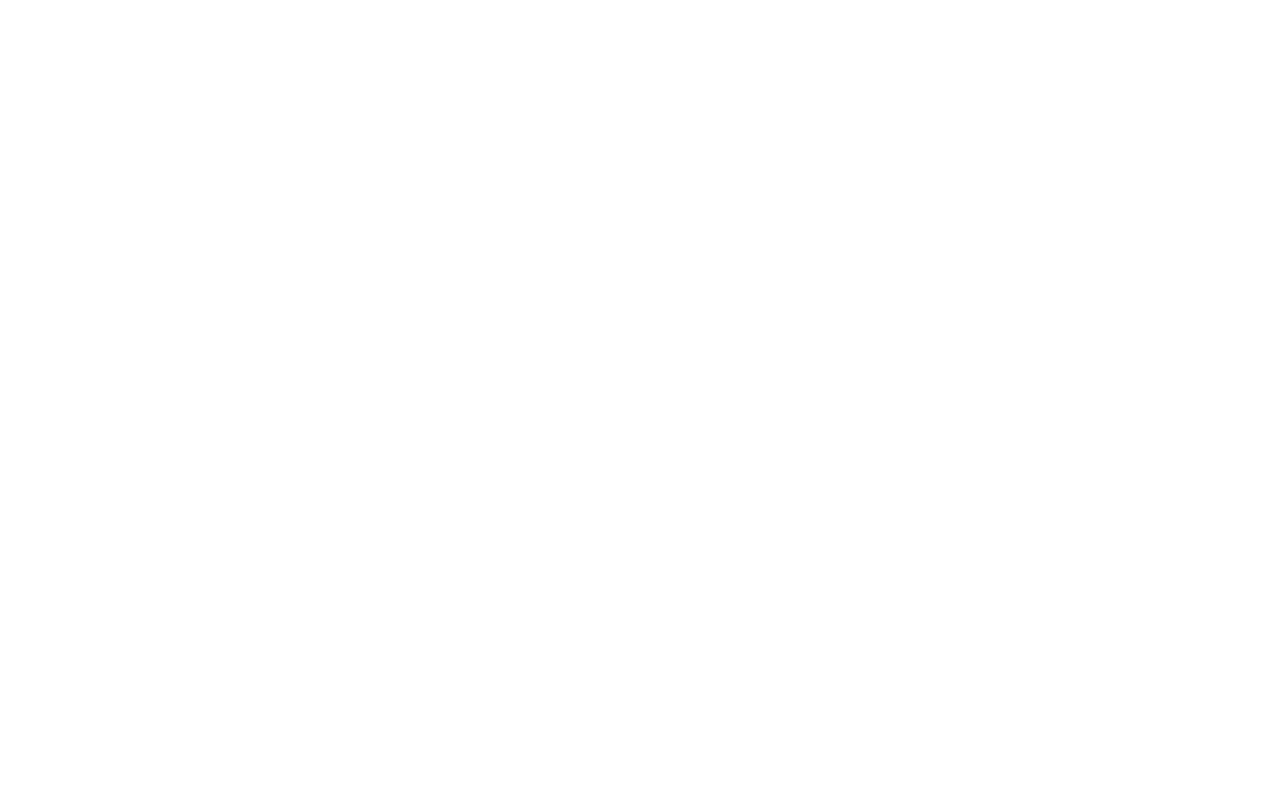
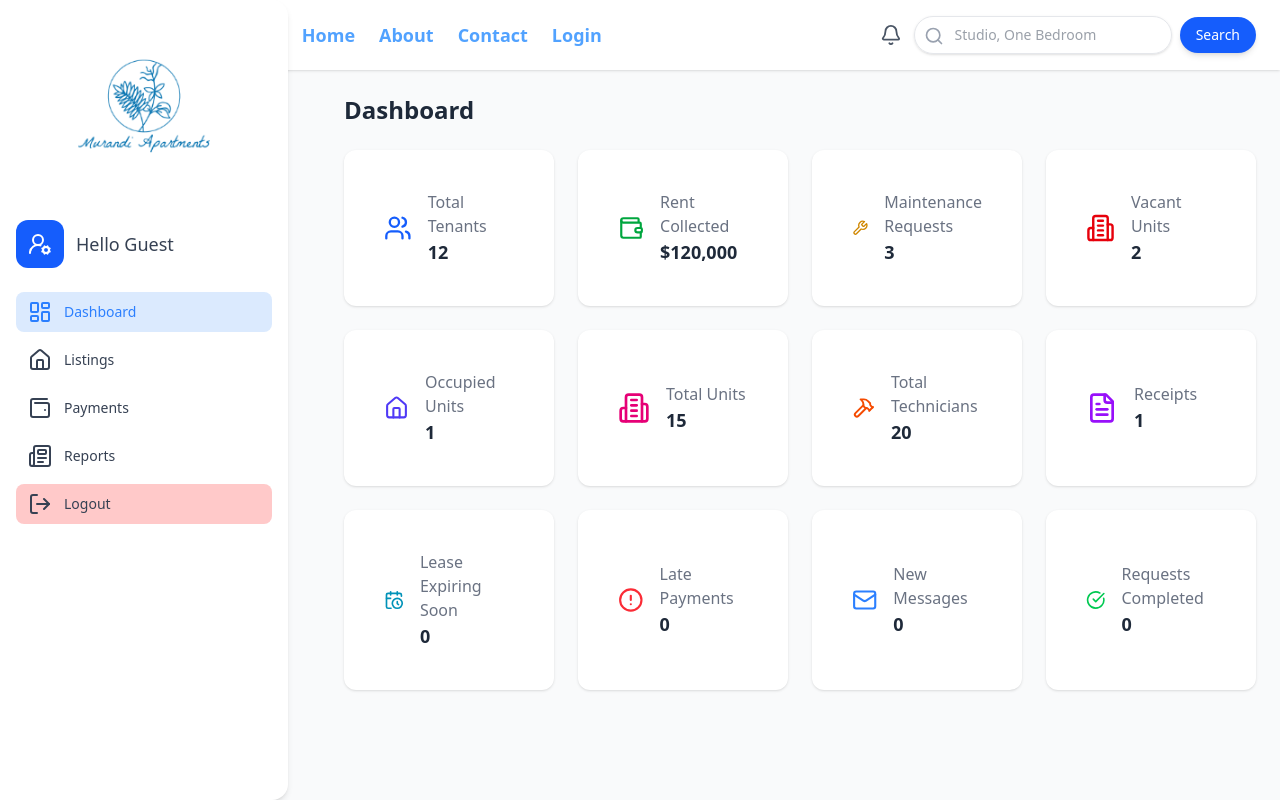
Before and after one commit to Allan-Binga/Apartment-Management-System, a React (Vite) app in the folder client/: page /landlord/dashboard in a window 1280 px wide. Before the commit this address had no page. Built offline with nearby package versions, Linux system fonts and the light colour scheme; no server answers.

Commit message:
Landlord Dashboard - Part.1.

```diff
--- a/client/src/App.jsx
+++ b/client/src/App.jsx
@@ -20,6 +20,7 @@
 import Listings from "./pages/Landlord/Listings";
 import LandlordPayments from "./pages/Landlord/Payments";
 import Reports from "./pages/Landlord/Reports";
+import Dashboard from "./pages/Landlord/Dashboard";
 
 function App() {
   return (
@@ -46,6 +47,7 @@
         <Route path="/payment/cancelled" element={<CancelPage />} />
         <Route path="/landlord/payments" element={<LandlordPayments />} />
         <Route path="/landlord/reports" element={<Reports/>} />
+        <Route path="/landlord/dashboard" element={<Dashboard/>}/>
       </Routes>
     </Router>
   );
--- a/client/src/components/SideBar.jsx
+++ b/client/src/components/SideBar.jsx
@@ -32,7 +32,7 @@
         toast.success("Successfully logged out.");
 
         // Redirect to login
-        window.location.href = "/login/tenant";
+        navigate("/login/tenant");
       } else {
         toast.error("You are not logged in.");
       }
--- a/client/src/pages/Landlord/Dashboard.jsx
+++ b/client/src/pages/Landlord/Dashboard.jsx
@@ -1,7 +1,212 @@
+import LandlordSidebar from "./Sidebar";
+import Navbar from "../../components/Navbar";
+import Footer from "../../components/Footer";
+import {
+  Users,
+  Wallet,
+  Wrench,
+  Building2,
+  Hammer,
+  FileText,
+  CalendarClock,
+  AlertCircle,
+  Mail,
+  CheckCircle,
+  BarChart2,
+  Home,
+} from "lucide-react"; // Icons for dashboard cards
+import { useEffect, useState } from "react";
+
 function Dashboard() {
-    return (
-        <div>Dashboard</div>
-    )
+  const [landlordData, setLandlordData] = useState({
+    totalTenants: 0,
+    rentCollected: 0,
+    pendingRequests: 0,
+    vacantUnits: 0,
+    occupiedUnits: 0,
+    totalUnits: 0,
+    totalTechnicians: 0,
+    totalReceipts: 0,
+    leaseExpiringSoon: 0,
+    latePayments: 0,
+    newMessages: 0,
+    completedRequests: 0,
+  });
+
+  useEffect(() => {
+    // Placeholder: Replace with actual API call
+    const fetchDashboardData = async () => {
+      // Sample static data
+      setLandlordData({
+        totalTenants: 12,
+        rentCollected: 120000,
+        pendingRequests: 3,
+        vacantUnits: 2,
+        occupiedUnits: 1,
+        totalUnits: 15,
+        totalTechnicians: 20,
+        totalReceipts: 1,
+        leaseExpiringSoon: 0,
+        latePayments: 0,
+        newMessages: 0,
+        completedRequests: 0,
+      });
+    };
+
+    fetchDashboardData();
+  }, []);
+
+  return (
+    <div className="flex flex-col min-h-screen bg-gray-50">
+      <Navbar className="z-10" />
+      <div className="flex flex-1">
+        <LandlordSidebar />
+
+        {/* Dashboard Content */}
+        <main className="flex-1 ml-[calc(18rem+2rem)] p-6">
+          <h1 className="text-2xl font-semibold text-gray-800 mb-6">
+            Dashboard
+          </h1>
+
+          {/* Dashboard Cards */}
+          <div className="grid grid-cols-1 sm:grid-cols-2 lg:grid-cols-4 gap-6 mb-6">
+            {/* 1. Total Tenants */}
+            <div className="bg-white rounded-xl shadow p-10 flex items-center gap-4">
+              <Users className="w-8 h-8 text-blue-600 font-bold" />
+              <div>
+                <p className="text-md text-gray-500">Total Tenants</p>
+                <p className="text-lg font-semibold text-gray-800">
+                  {landlordData.totalTenants}
+                </p>
+              </div>
+            </div>
+
+            {/* 2. Rent Collected */}
+            <div className="bg-white rounded-xl shadow p-10 flex items-center gap-4">
+              <Wallet className="w-8 h-8 text-green-600" />
+              <div>
+                <p className="text-md text-gray-500">Rent Collected</p>
+                <p className="text-lg font-semibold text-gray-800">
+                  ${landlordData.rentCollected.toLocaleString()}
+                </p>
+              </div>
+            </div>
+
+            {/* 3. Maintenance Requests */}
+            <div className="bg-white rounded-xl shadow p-10 flex items-center gap-4">
+              <Wrench className="w-8 h-8 text-yellow-600" />
+              <div>
+                <p className="text-md text-gray-500">Maintenance Requests</p>
+                <p className="text-lg font-semibold text-gray-800">
+                  {landlordData.pendingRequests}
+                </p>
+              </div>
+            </div>
+
+            {/* 4. Vacant Units */}
+            <div className="bg-white rounded-xl shadow p-10 flex items-center gap-4">
+              <Building2 className="w-8 h-8 text-red-600" />
+              <div>
+                <p className="text-md text-gray-500">Vacant Units</p>
+                <p className="text-lg font-semibold text-gray-800">
+                  {landlordData.vacantUnits}
+                </p>
+              </div>
+            </div>
+
+            {/* 5. Occupied Units */}
+            <div className="bg-white rounded-xl shadow p-10 flex items-center gap-4">
+              <Home className="w-8 h-8 text-indigo-600" />
+              <div>
+                <p className="text-md text-gray-500">Occupied Units</p>
+                <p className="text-lg font-semibold text-gray-800">
+                  {landlordData.occupiedUnits}
+                </p>
+              </div>
+            </div>
+
+            {/* 6. Total Units */}
+            <div className="bg-white rounded-xl shadow p-10 flex items-center gap-4">
+              <Building2 className="w-8 h-8 text-pink-600" />
+              <div>
+                <p className="text-md text-gray-500">Total Units</p>
+                <p className="text-lg font-semibold text-gray-800">
+                  {landlordData.totalUnits}
+                </p>
+              </div>
+            </div>
+
+            {/* 7. Total Technicians */}
+            <div className="bg-white rounded-xl shadow p-10 flex items-center gap-4">
+              <Hammer className="w-8 h-8 text-orange-600" />
+              <div>
+                <p className="text-md text-gray-500">Total Technicians</p>
+                <p className="text-lg font-semibold text-gray-800">
+                  {landlordData.totalTechnicians}
+                </p>
+              </div>
+            </div>
+
+            {/* 8. Receipts */}
+            <div className="bg-white rounded-xl shadow p-10 flex items-center gap-4">
+              <FileText className="w-8 h-8 text-purple-600" />
+              <div>
+                <p className="text-md text-gray-500">Receipts</p>
+                <p className="text-lg font-semibold text-gray-800">
+                  {landlordData.totalReceipts}
+                </p>
+              </div>
+            </div>
+
+            {/* 9. Upcoming Lease Expirations */}
+            <div className="bg-white rounded-xl shadow p-10 flex items-center gap-4">
+              <CalendarClock className="w-8 h-8 text-cyan-600" />
+              <div>
+                <p className="text-md text-gray-500">Lease Expiring Soon</p>
+                <p className="text-lg font-semibold text-gray-800">
+                  {landlordData.leaseExpiringSoon}
+                </p>
+              </div>
+            </div>
+
+            {/* 10. Late Payments */}
+            <div className="bg-white rounded-xl shadow p-10 flex items-center gap-4">
+              <AlertCircle className="w-8 h-8 text-red-500" />
+              <div>
+                <p className="text-md text-gray-500">Late Payments</p>
+                <p className="text-lg font-semibold text-gray-800">
+                  {landlordData.latePayments}
+                </p>
+              </div>
+            </div>
+
+            {/* 11. Messages / Inquiries */}
+            <div className="bg-white rounded-xl shadow p-10 flex items-center gap-4">
+              <Mail className="w-8 h-8 text-blue-500" />
+              <div>
+                <p className="text-md text-gray-500">New Messages</p>
+                <p className="text-lg font-semibold text-gray-800">
+                  {landlordData.newMessages}
+                </p>
+              </div>
+            </div>
+
+            {/* 12. Completed Requests */}
+            <div className="bg-white rounded-xl shadow p-10 flex items-center gap-4">
+              <CheckCircle className="w-8 h-8 text-green-500" />
+              <div>
+                <p className="text-md text-gray-500">Requests Completed</p>
+                <p className="text-lg font-semibold text-gray-800">
+                  {landlordData.completedRequests}
+                </p>
+              </div>
+            </div>
+          </div>
+        </main>
+      </div>
+      <Footer />
+    </div>
+  );
 }
 
-export default Dashboard
+export default Dashboard;
--- a/client/src/pages/Landlord/Login.jsx
+++ b/client/src/pages/Landlord/Login.jsx
@@ -44,7 +44,7 @@
           "bg-green-100 text-green-800 font-medium rounded-md p-3 shadow",
       });
       setTimeout(() => {
-        navigate("/home/landlord");
+        navigate("/landlord/dashboard");
       }, 5000);
     } catch (error) {
       toast.error(error.message || "Something went wrong.", {
--- a/client/src/pages/Landlord/Sidebar.jsx
+++ b/client/src/pages/Landlord/Sidebar.jsx
@@ -1,24 +1,45 @@
 import { useEffect, useState } from "react";
-import { useLocation, useParams } from "react-router-dom";
+import { useNavigate, useLocation, useParams } from "react-router-dom";
 import axios from "axios";
 import Logo from "../../assets/logo.png";
 import { ToastContainer, toast, Bounce } from "react-toastify";
 import "react-toastify/dist/ReactToastify.css";
 import Spinner from "../../components/Spinner";
 import { endpoint } from "../../apiEndpoint";
-import { UserRoundCog, House, Wrench, Wallet2, Newspaper } from "lucide-react";
+import {
+  UserRoundCog,
+  House,
+  Wrench,
+  Wallet2,
+  Newspaper,
+  LogOut,
+  LayoutDashboard,
+} from "lucide-react";
 
 function LandlordSidebar() {
   const [firstName, setFirstName] = useState("");
   const location = useLocation();
+  const navigate = useNavigate();
 
   const handleLogout = async () => {
     try {
-      await logoutUser();
-      toast.success("Successfully logged out.");
-      navigate("/");
+      const response = await axios.post(
+        `${endpoint}/auth/logout/landlord`,
+        {},
+        { withCredentials: true }
+      );
+      if (response.status === 200) {
+        document.cookie = "landlordSession=; Max-Age=0; path=/;";
+
+        toast.success("Successfully logged out");
+
+        navigate("/login/landlord");
+      } else {
+        toast.error("You are not logged in");
+      }
     } catch (error) {
-      toast.error("User not logged in.");
+      console.error("Logout error:", error);
+      toast.error("You are not logged in");
     }
   };
 
@@ -76,6 +97,20 @@
         <ul className="space-y-2 text-gray-700 text-sm">
           <li>
             <a
+              href="/landlord/dashboard"
+              className={`flex items-center gap-3 px-3 py-2 rounded-lg transition-colors ${
+                location.pathname === "/landlord/dashboard"
+                  ? "text-blue-500 bg-blue-100"
+                  : "hover:bg-blue-100"
+              }`}
+            >
+              <LayoutDashboard className="w-6 h-6" />
+              <span>Dashboard</span>
+            </a>
+          </li>
+
+          <li>
+            <a
               href="/listings"
               className={`flex items-center gap-3 px-3 py-2 rounded-lg transition-colors ${
                 location.pathname === "/listings"
@@ -116,20 +151,14 @@
               <span>Reports</span>
             </a>
           </li>
-          {/*Maintenance Requests*/}
-          <li>
-            <a
-              href="/maintenance-requests"
-              className={`flex items-center gap-3 px-3 py-2 rounded-lg transition-colors ${
-                location.pathname === "/maintenance-requests"
-                  ? "text-blue-500 bg-blue-100"
-                  : "hover:bg-blue-100"
-              }`}
-            >
-              <Wrench className="w-6 h-6" />
-              <span>Maintenance Requests</span>
-            </a>
-          </li>
+
+          <a
+            onClick={handleLogout}
+            className="flex items-center gap-3 px-3 py-2 rounded-lg bg-red-200 hover:bg-red-400 transition-colors cursor-pointer"
+          >
+            <LogOut className="w-6 h-6" />
+            <span>Logout</span>
+          </a>
         </ul>
       </div>
     </aside>
```
